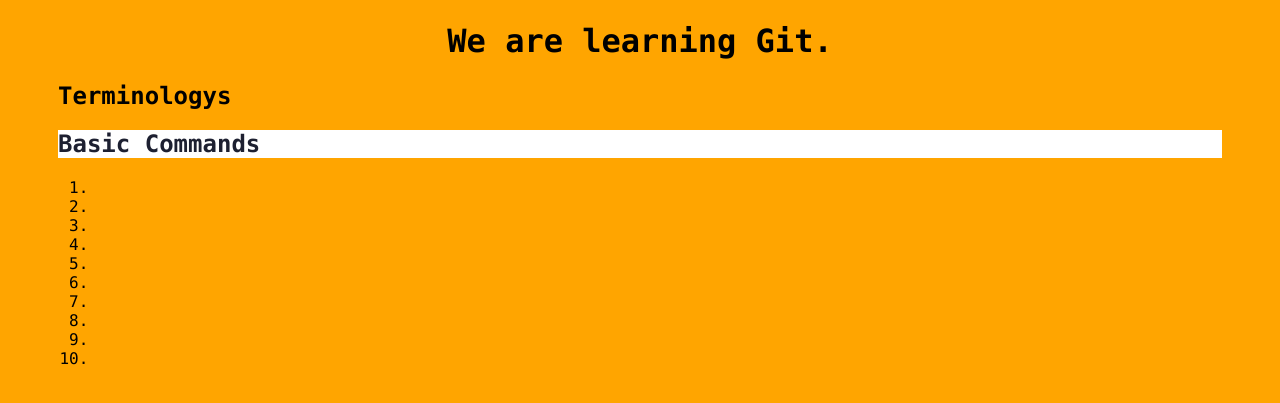
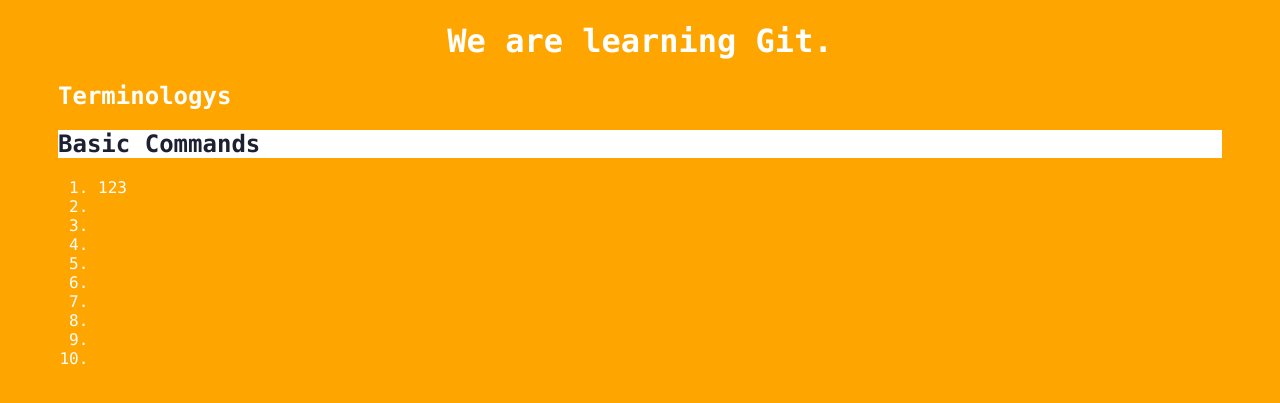
Before and after one commit to qjokers/git_learning, a plain HTML site: page index.html in a window 1280 px wide. Both pictures are taken after a click on the element "Basic Commands". Shown: the part 163-566 px from the top of the page. Drawn offline with Linux system fonts and the light colour scheme.

Commit message:
update files

```diff
--- a/index.html
+++ b/index.html
@@ -29,7 +29,7 @@
         <div class="accordion"><h1>Basic Commands</h1></div>
             <div class="panel">
                 <ol>
-                    <li></li>
+                    <li>123</li>
                     <li></li>
                     <li></li>
                     <li></li>
--- a/styles/style.css
+++ b/styles/style.css
@@ -1,7 +1,7 @@
 body{
   background-color: orange;
   font-family: 'Monaco', sans-serif;
-  color:black;
+  color:white;
 }
 
 body a{
```
